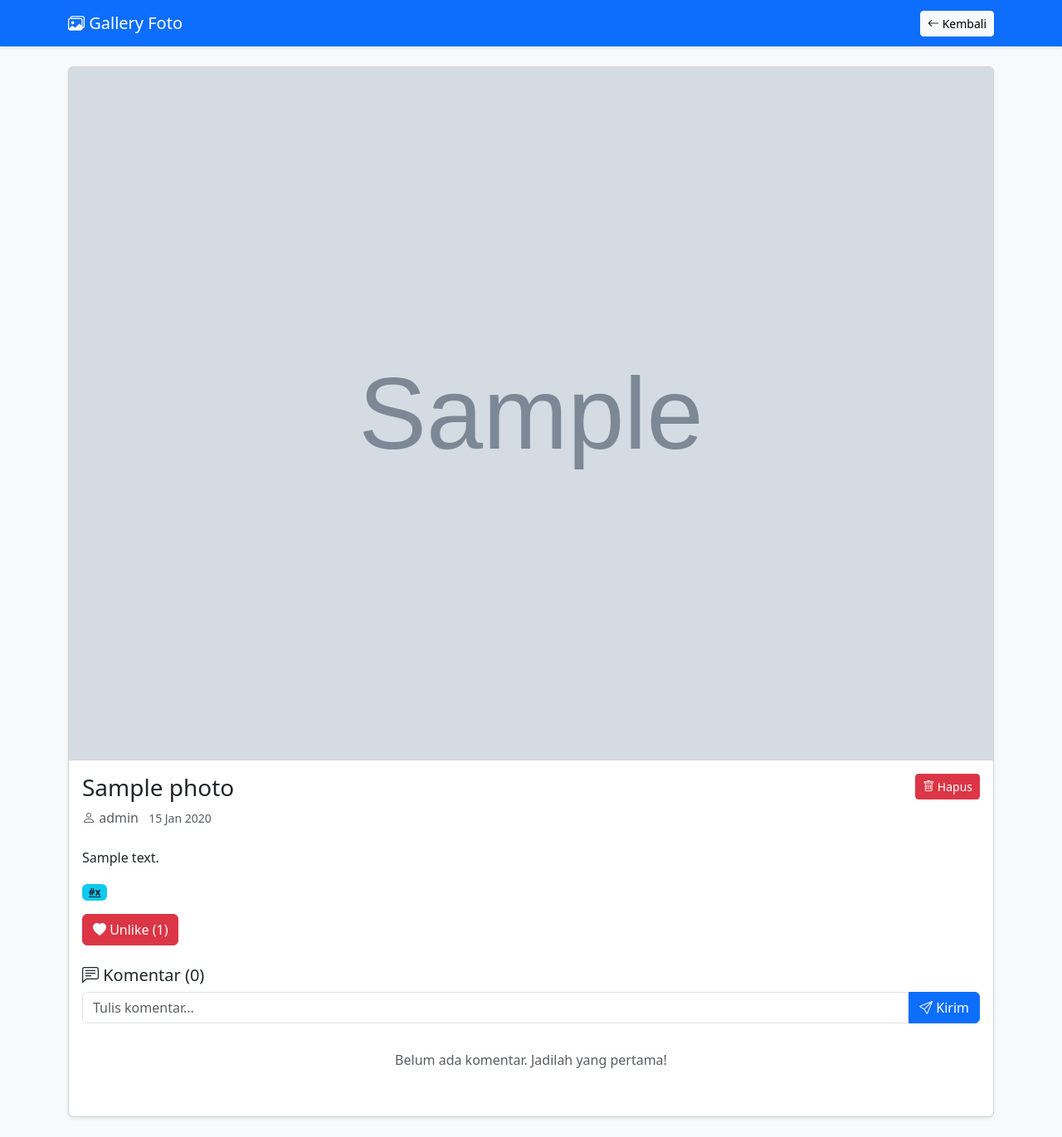
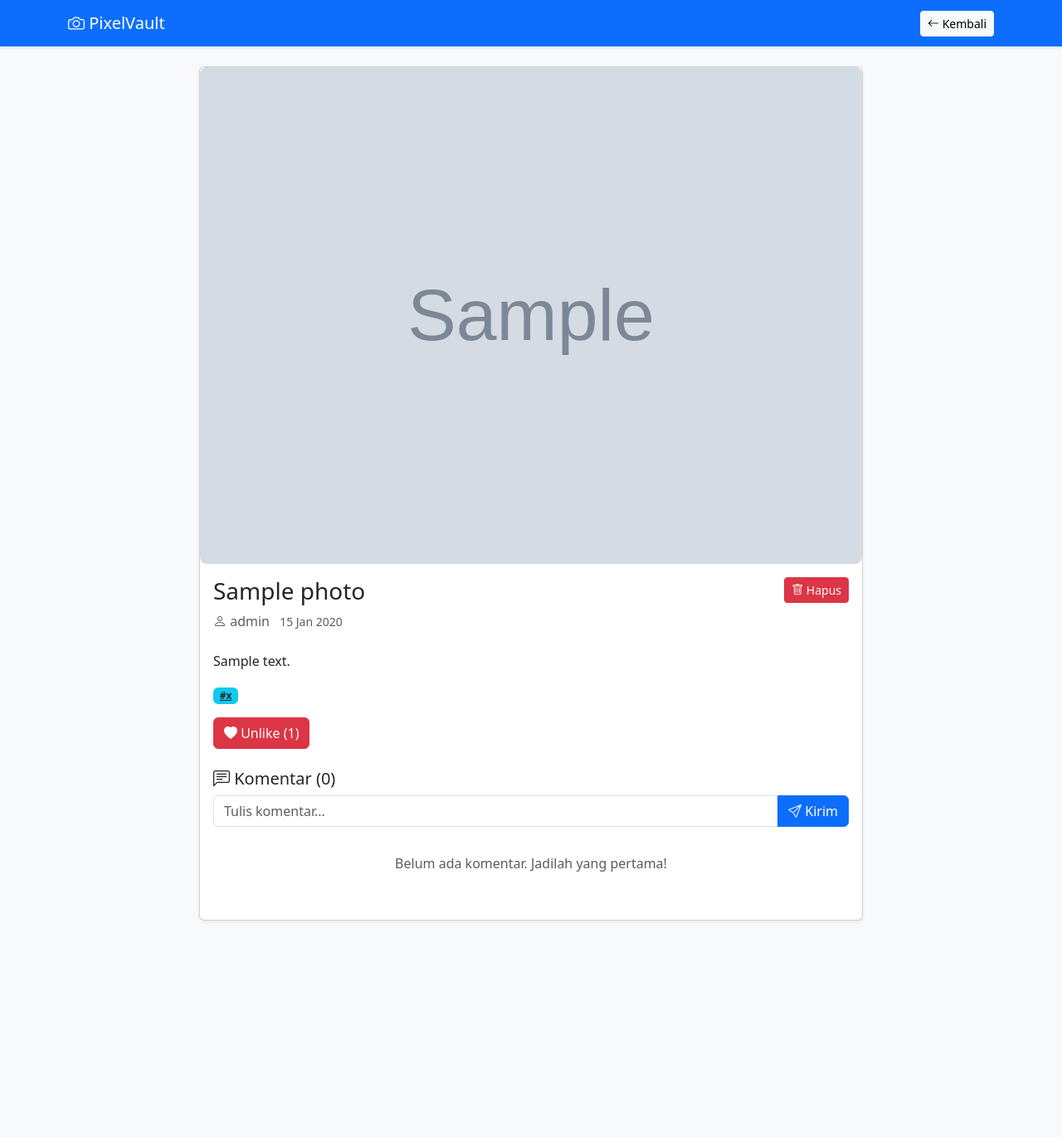
Before and after one commit to FauziAziz/galerry-project-uzi, a PHP site: page /detail.php?id=1 in a window 1280 px wide. Shown: the whole page at 83% size. After the commit the page ends 1111 px from the top, so only its background shows below. Run offline with PHP 8.4, Linux system fonts and the light colour scheme; the visitor is signed in with stand-in values (Sample User, id 1); data comes from the database, SQL or seed files in the repository; tables that the repository leaves empty hold one stand-in row (values such as "Sample post"); grey boxes marked "Sample" are stand-in pictures.

Commit message:
Refactor detail.php for consistency and styling

```diff
--- a/detail.php
+++ b/detail.php
@@ -89,16 +89,33 @@
 <head>
     <meta charset="UTF-8">
     <meta name="viewport" content="width=device-width, initial-scale=1.0">
-    <title><?= htmlspecialchars($photo_data['title']) ?> - Gallery Foto</title>
+    <title><?= htmlspecialchars($photo_data['title']) ?> - PixelVault</title>
     <link href="https://cdn.jsdelivr.net/npm/bootstrap@5.3.0/dist/css/bootstrap.min.css" rel="stylesheet">
     <link rel="stylesheet" href="https://cdn.jsdelivr.net/npm/bootstrap-icons@1.10.0/font/bootstrap-icons.css">
+    <link rel="stylesheet" href="css/style.css">
+    <style>
+        .photo-detail {
+            max-width: 800px;
+            margin: 0 auto;
+        }
+        .detail-image {
+            width: 100%;
+            border-radius: 8px;
+        }
+        .comment-box {
+            background: #f8f9fa;
+            padding: 10px;
+            border-radius: 8px;
+            margin-bottom: 10px;
+        }
+    </style>
 </head>
 <body class="bg-light">
     <!-- Navbar -->
     <nav class="navbar navbar-expand-lg navbar-dark bg-primary shadow-sm">
         <div class="container">
             <a class="navbar-brand" href="home.php">
-                <i class="bi bi-images"></i> Gallery Foto
+                <i class="bi bi-camera"></i> PixelVault
             </a>
             <div class="ms-auto">
                 <a href="home.php" class="btn btn-light btn-sm">
```
Lines whose indentation alone changed are shown as unchanged.
